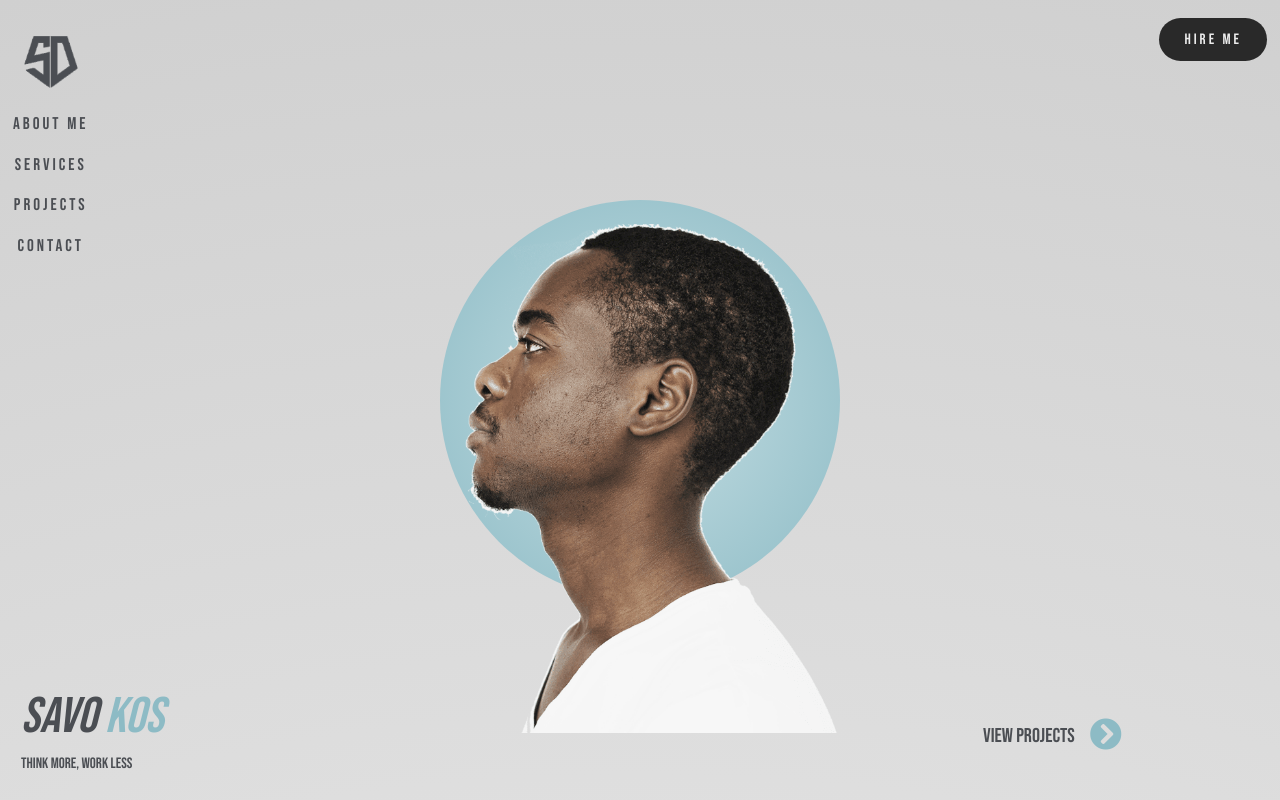
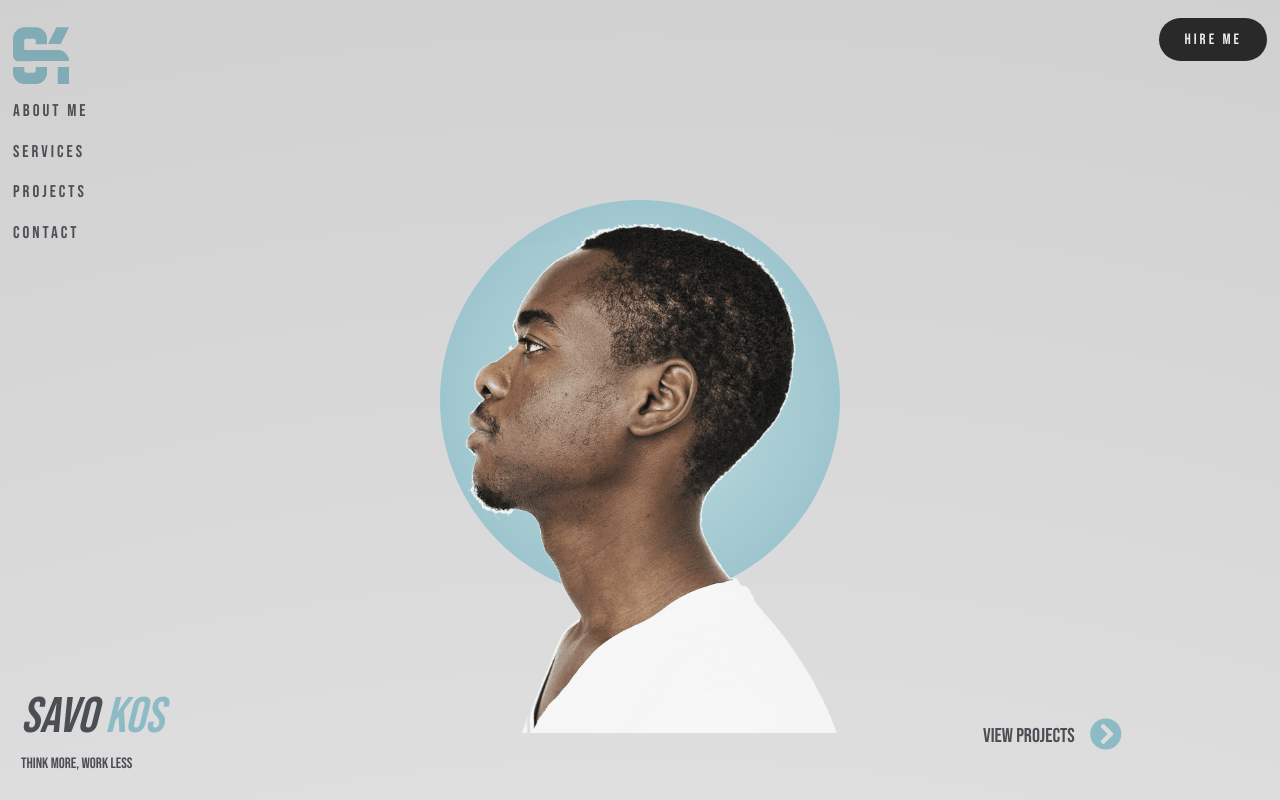
Before and after one commit to SavoKos/old-portfolio, a plain HTML site: page index.html in a window 1280 px wide. Shown: the top 800 px of the page. Drawn offline with nearby package versions, Linux system fonts and the light colour scheme.

Commit message:
Updated logo

```diff
--- a/css/style.css
+++ b/css/style.css
@@ -98,13 +98,15 @@ body {
 .hero .nav-bar {
   display: flex;
   flex-direction: column;
-  align-items: center;
   text-transform: uppercase;
+}
+
+.hero .nav-bar img {
+  width: fit-content;
 }
 
 .hero .nav-bar ul {
   list-style: none;
-  text-align: center;
 }
 
 .hero .nav-bar ul li {
@@ -669,6 +671,7 @@ footer .linknav a {
 }
 
 footer .linknav .footer-logo {
+  width: fit-content;
   display: block;
   margin: auto;
   margin-bottom: 30px;
--- a/index.html
+++ b/index.html
@@ -1,7 +1,6 @@
 <!DOCTYPE html>
 <html lang="en">
   <head>
-    <!-- Global site tag (gtag.js) - Google Analytics -->
     <script
       async
       src="https://www.googletagmanager.com/gtag/js?id=G-4N8T2B4BSX"
@@ -41,7 +40,7 @@
       content="8oMAsI2-CA0dbWMtPSb6aA6ykYUwOgN-5u0SdH5ftWk"
     />
     <link rel="stylesheet" type="text/css" href="./css/style.css" />
-    <link rel="icon" href="./img/favicon.png" />
+    <link rel="icon" href="./img/logo.png" />
     <link rel="stylesheet" type="text/css" href="css/lightslider.css" />
     <script src="https://cdnjs.cloudflare.com/ajax/libs/jquery/3.6.0/jquery.slim.min.js"></script>
     <script type="text/javascript" src="js/lightslider.js"></script>
@@ -71,12 +70,7 @@
     <div class="hero" id="home">
       <nav>
         <div class="nav-bar">
-          <img
-            src="./img/logo1.png"
-            alt="Savo Kos Logo"
-            height="70px"
-            width="70px"
-          />
+          <img src="./img/logo.png" alt="Savo Kos Logo" />
           <ul class="nav-links">
             <a href="#about" class="nav__link">
               <li>About Me</li>
@@ -441,13 +435,7 @@
       <div class="container">
         <div class="row">
           <div class="col-md-12 linknav">
-            <img
-              src="./img/logo1.png"
-              alt="Savo Kos Logo"
-              height="100px"
-              width="100px"
-              class="footer-logo"
-            />
+            <img src="./img/logo.png" alt="Savo Kos Logo" class="footer-logo" />
             <a href="#home" class="home">Home</a>
             <a href="#about">About me</a>
             <a href="#projects">Projects</a>
```
Also changed, not shown: img/favicon.png (deleted), img/logo.png (added), img/logo1.png (deleted).
